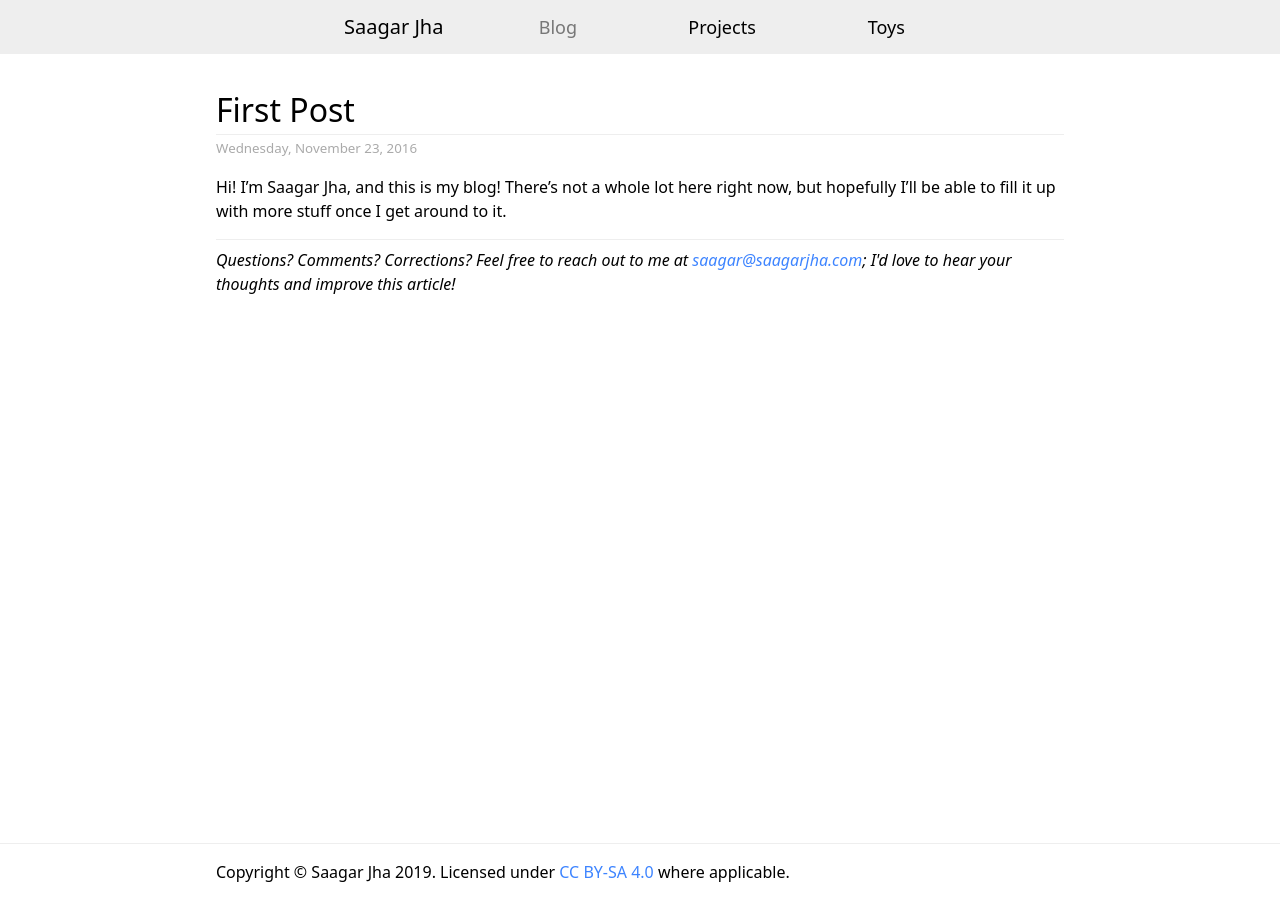
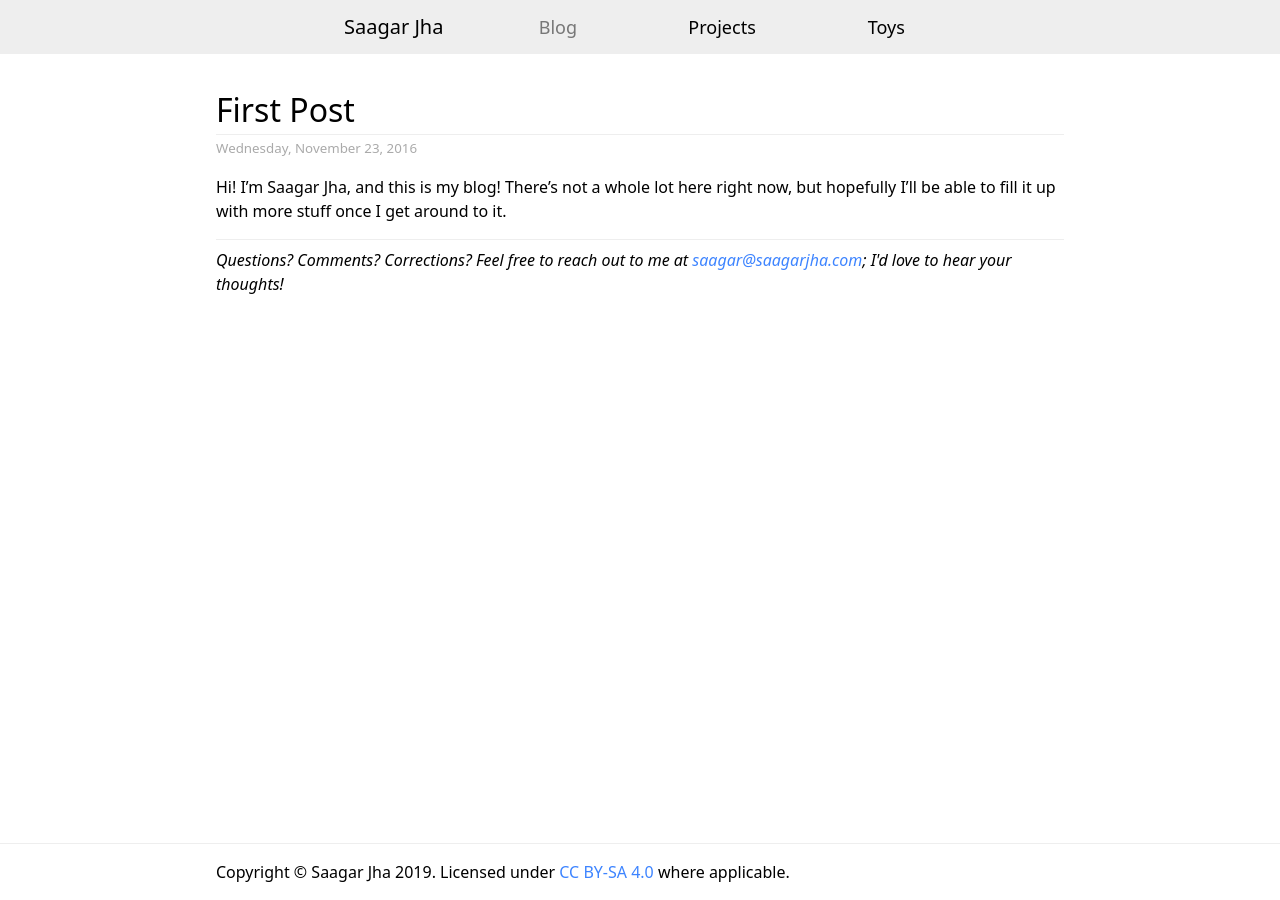
Before and after one commit to saagarjha/saagarjha.github.io, a Jekyll site: the page built from _posts/2016-11-23-first-post/2016-11-23-first-post.md, in a window 1280 px wide. Built offline with Jekyll 4.4.1, drawn with Linux system fonts in a browser that asks for light colours.

Commit message:
Cleanup post footer

```diff
--- a/_layouts/post.html
+++ b/_layouts/post.html
@@ -14,5 +14,5 @@ post_stylesheets:
 </section>
 <footer>
 	<hr>
-	<p class="feedback">Questions? Comments? Corrections? Feel free to reach out to me at <a href="mailto:{{ site.email }}">{{ site.email }}</a>; I'd love to hear your thoughts and improve this article!</p>
+	<p class="feedback">Questions? Comments? Corrections? Feel free to reach out to me at <a href="mailto:{{ site.email }}">{{ site.email }}</a>; I'd love to hear your thoughts!</p>
 </footer>
```
